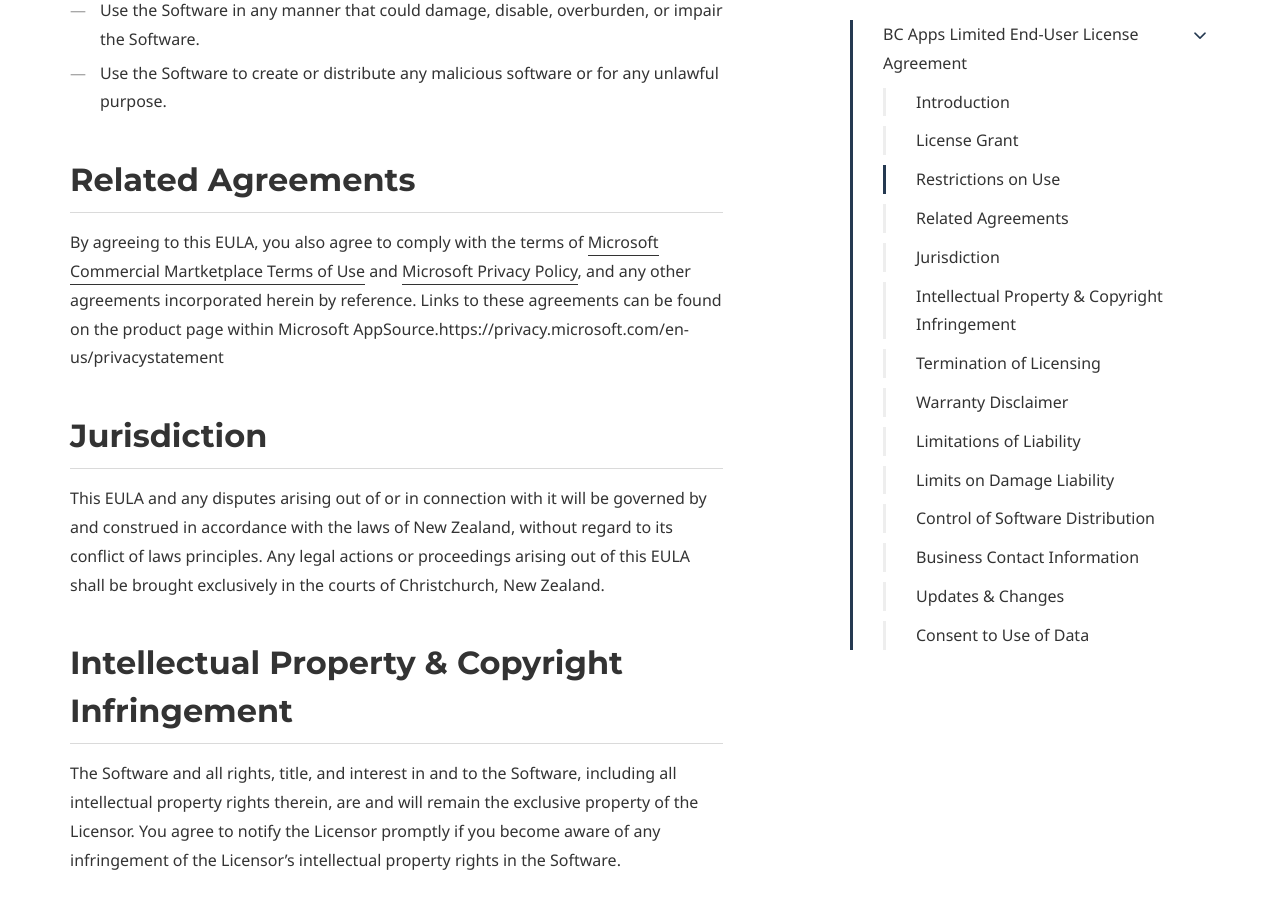
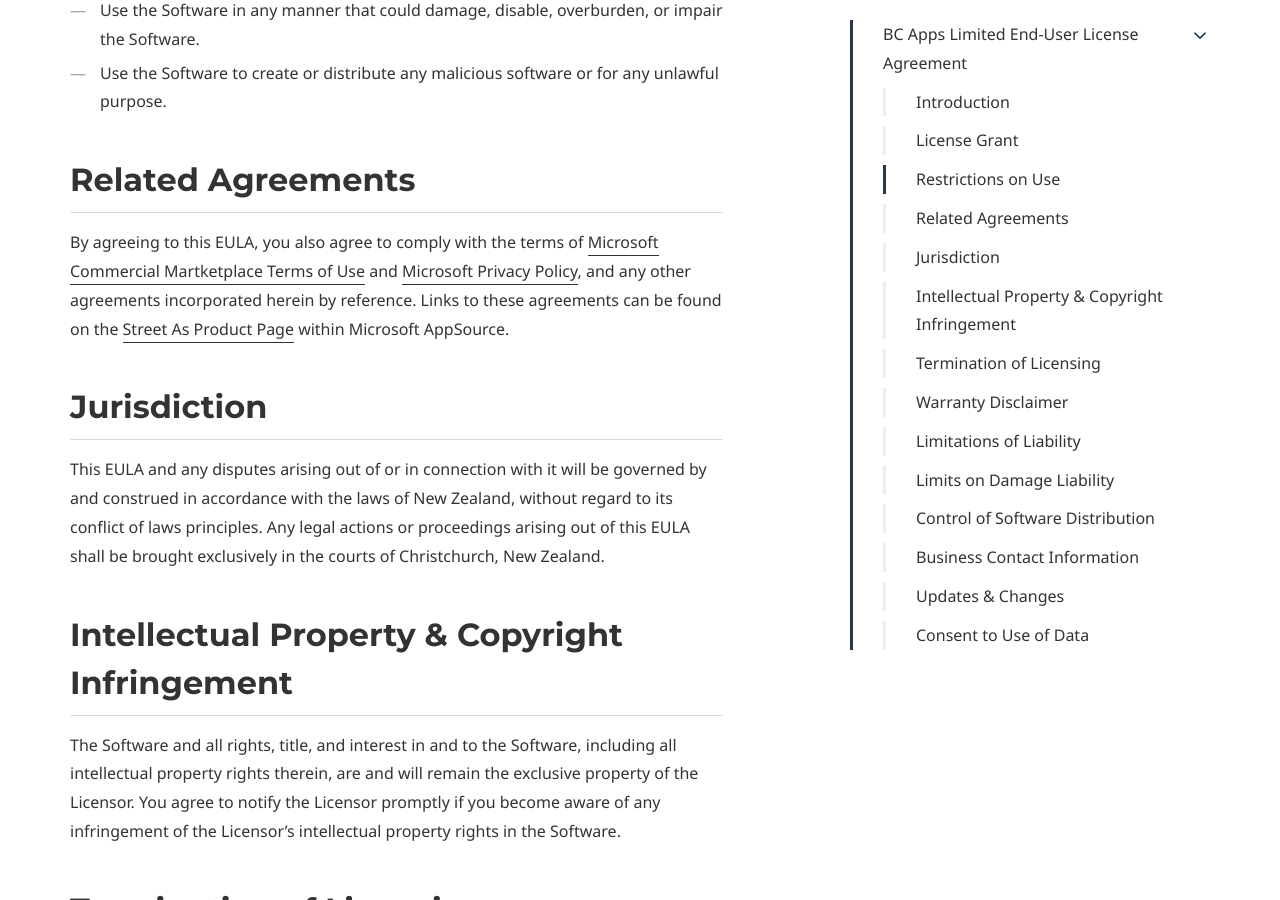
Before and after one commit to BCAppsLimited/StreetAs, a Jekyll site: the page built from eula.md, in a window 1280 px wide and 900 px high, scrolled down 1543 px. Built offline with Jekyll 4.4.1, drawn with Linux system fonts in a browser that asks for light colours; some web fonts are replaced.

Commit message:
Fix URLs

```diff
--- a/eula.md
+++ b/eula.md
@@ -50,7 +50,7 @@ You agree not to, and you will not permit others to:
 
 ## Related Agreements
 
-By agreeing to this EULA, you also agree to comply with the terms of [Microsoft Commercial Martketplace Terms of Use](https://learn.microsoft.com/en-nz/legal/marketplace/marketplace-terms) and [Microsoft Privacy Policy](https://privacy.microsoft.com/en-us/privacystatement), and any other agreements incorporated herein by reference. Links to these agreements can be found on the product page within Microsoft AppSource.https://privacy.microsoft.com/en-us/privacystatement
+By agreeing to this EULA, you also agree to comply with the terms of [Microsoft Commercial Martketplace Terms of Use](https://learn.microsoft.com/en-nz/legal/marketplace/marketplace-terms) and [Microsoft Privacy Policy](https://privacy.microsoft.com/en-us/privacystatement), and any other agreements incorporated herein by reference. Links to these agreements can be found on the [Street As Product Page](https://appsource.microsoft.com/en-NZ/product/DynamicsBC/PUBID.bcappslimited1693858041247%7CAID.street-as%7CPAPPID.0a89d807-b47c-487d-97ec-a1c63d794cca) within Microsoft AppSource.
 
 ## Jurisdiction
 
```
